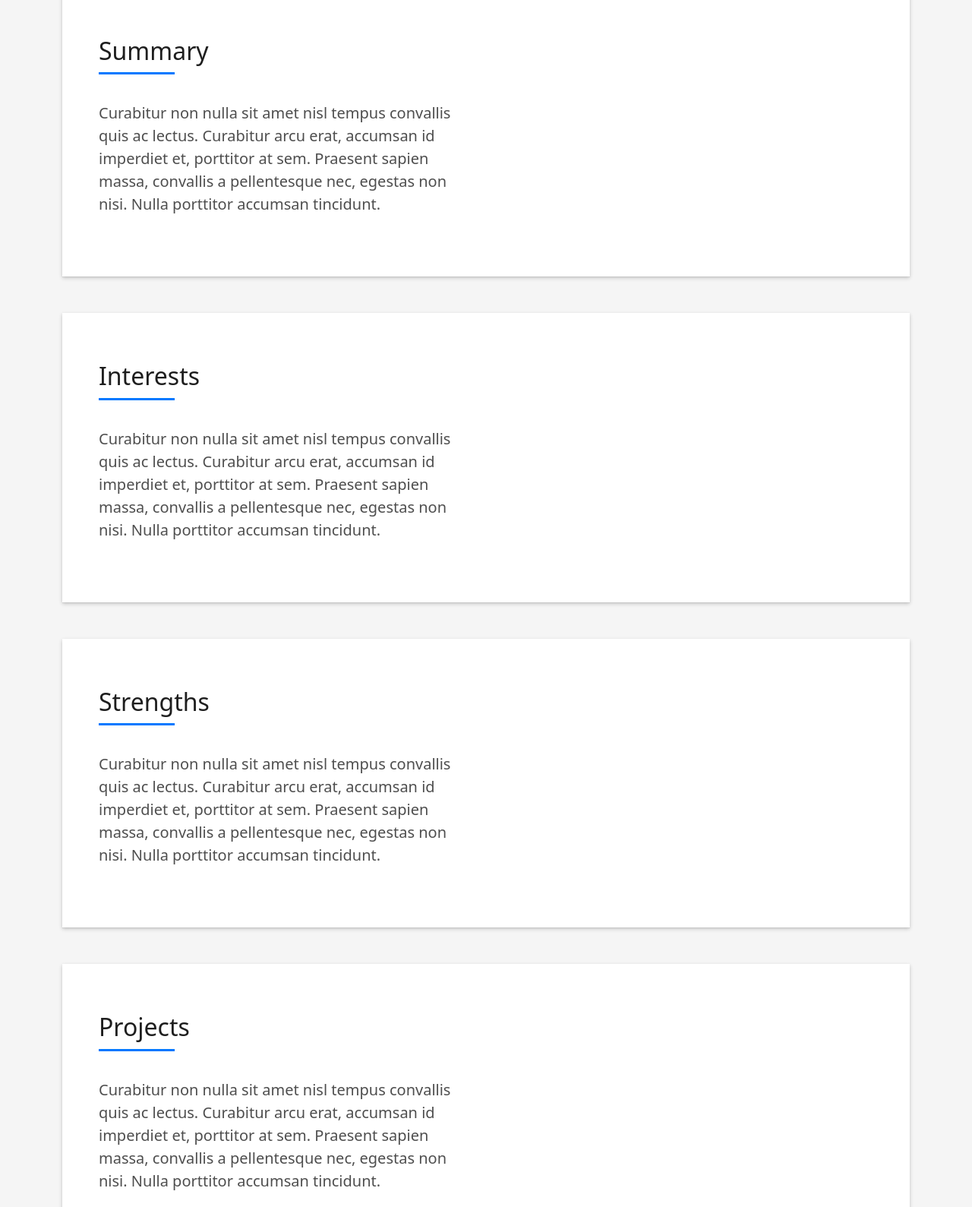
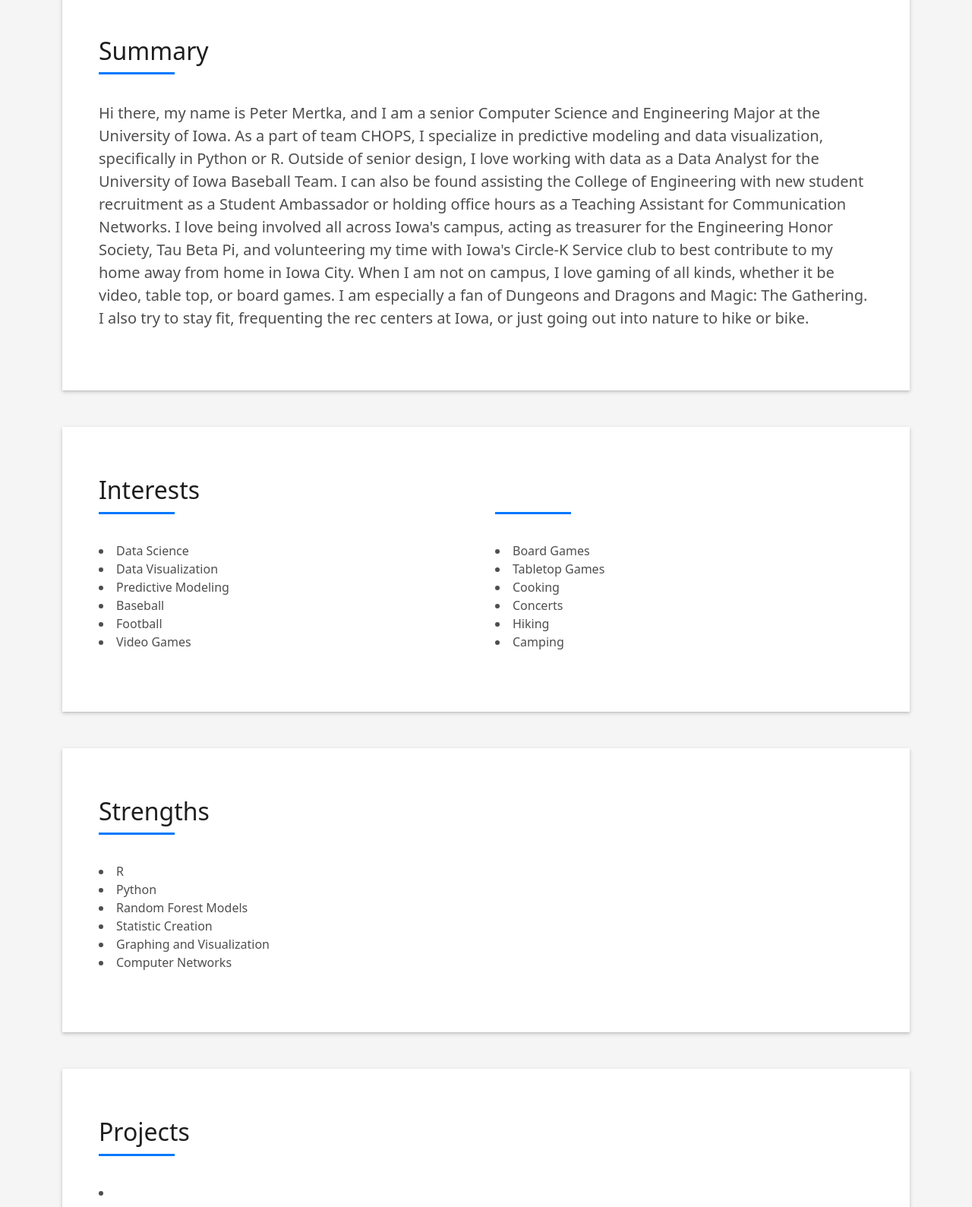
Before and after one commit to BenL3/BenL3.github.io, a plain HTML site: page mertka.html in a window 1280 px wide. Shown: the part 880-2469 px from the top of the page at 76% size. Drawn offline with Linux system fonts and the light colour scheme; a script that the page names is missing.

Commit message:
Work on Peter Personal profile

```diff
--- a/mertka.html
+++ b/mertka.html
@@ -73,7 +73,7 @@
   </header><!-- End Header -->
 
   <!-- ======= Hero Section ======= -->
-  <div id="hero" class="hero route bg-image" style="background-image: url(assets/img/Peter.jpg)">
+  <div id="hero" class="hero route bg-image" style="background-image: url(assets/img/PeterCute.jpg)">
     <div class="overlay-itro"></div>
     <div class="hero-content display-table">
       <div class="table-cell">
@@ -95,7 +95,7 @@
           <div class="col-sm-12">
             <div class="box-shadow-full">
               <div class="row">
-                <div class="col-md-6">
+                <div class="col-md-13">
                   <div class="about-me pt-4 pt-md-0">
                     <div class="title-box-2">
                       <h5 class="title-left">
@@ -103,10 +103,7 @@
                       </h5>
                     </div>
                     <p class="lead">
-                      Curabitur non nulla sit amet nisl tempus convallis quis ac lectus. Curabitur arcu erat, accumsan id
-                      imperdiet et, porttitor
-                      at sem. Praesent sapien massa, convallis a pellentesque nec, egestas non nisi. Nulla
-                      porttitor accumsan tincidunt.
+                      Hi there, my name is Peter Mertka, and I am a senior Computer Science and Engineering Major at the University of Iowa. As a part of team CHOPS, I specialize in predictive modeling and data visualization, specifically in Python or R. Outside of senior design, I love working with data as a Data Analyst for the University of Iowa Baseball Team. I can also be found assisting the College of Engineering with new student recruitment as a Student Ambassador or holding office hours as a Teaching Assistant for Communication Networks. I love being involved all across Iowa's campus, acting as treasurer for the Engineering Honor Society, Tau Beta Pi, and volunteering my time with Iowa's Circle-K Service club to best contribute to my home away from home in Iowa City. When I am not on campus, I love gaming of all kinds, whether it be video, table top, or board games. I am especially a fan of Dungeons and Dragons and Magic: The Gathering. I also try to stay fit, frequenting the rec centers at Iowa, or just going out into nature to hike or bike.
                     </p>
                     <!-- <p class="lead">
                       Mauris blandit aliquet elit, eget tincidunt nibh pulvinar a. Vivamus suscipit tortor eget felis
@@ -136,10 +133,39 @@
                       </h5>
                     </div>
                     <p class="lead">
-                      Curabitur non nulla sit amet nisl tempus convallis quis ac lectus. Curabitur arcu erat, accumsan id
-                      imperdiet et, porttitor
-                      at sem. Praesent sapien massa, convallis a pellentesque nec, egestas non nisi. Nulla
-                      porttitor accumsan tincidunt.
+                      <li><a>Data Science</a></li>
+                      <li><a>Data Visualization</a></li>
+                      <li><a>Predictive Modeling</a></li>
+                      <li><a>Baseball</a></li>
+                      <li><a>Football</a></li>
+                      <li><a>Video Games</a></li>
+                    </p>
+                    <!-- <p class="lead">
+                      Mauris blandit aliquet elit, eget tincidunt nibh pulvinar a. Vivamus suscipit tortor eget felis
+                      porttitor volutpat. Vestibulum
+                      ac diam sit amet quam vehicula elementum sed sit amet dui. porttitor at sem.
+                    </p>
+                    <p class="lead">
+                      Nulla porttitor accumsan tincidunt. Quisque velit nisi, pretium ut lacinia in, elementum id enim.
+                      Nulla porttitor accumsan
+                      tincidunt. Mauris blandit aliquet elit, eget tincidunt nibh pulvinar a. -->
+                    </p>
+                  </div>
+                </div>
+                <div class="col-md-6">
+                  <div class="about-me pt-4 pt-md-0">
+                    <div class="title-box-2">
+                      <h5 class="title-left" >
+                        &nbsp;
+                      </h5>
+                    </div>
+                    <p class="lead">
+                      <li><a>Board Games</a></li>
+                      <li><a>Tabletop Games</a></li>
+                      <li><a>Cooking</a></li>
+                      <li><a>Concerts</a></li>
+                      <li><a>Hiking</a></li>
+                      <li><a>Camping</a></li>
                     </p>
                     <!-- <p class="lead">
                       Mauris blandit aliquet elit, eget tincidunt nibh pulvinar a. Vivamus suscipit tortor eget felis
@@ -169,10 +195,12 @@
                       </h5>
                     </div>
                     <p class="lead">
-                      Curabitur non nulla sit amet nisl tempus convallis quis ac lectus. Curabitur arcu erat, accumsan id
-                      imperdiet et, porttitor
-                      at sem. Praesent sapien massa, convallis a pellentesque nec, egestas non nisi. Nulla
-                      porttitor accumsan tincidunt.
+                      <li><a>R</a></li>
+                      <li><a>Python</a></li>
+                      <li><a>Random Forest Models</a></li>
+                      <li><a>Statistic Creation</a></li>
+                      <li><a>Graphing and Visualization</a></li>
+                      <li><a>Computer Networks</a></li>
                     </p>
                     <!-- <p class="lead">
                       Mauris blandit aliquet elit, eget tincidunt nibh pulvinar a. Vivamus suscipit tortor eget felis
@@ -202,10 +230,7 @@
                       </h5>
                     </div>
                     <p class="lead">
-                      Curabitur non nulla sit amet nisl tempus convallis quis ac lectus. Curabitur arcu erat, accumsan id
-                      imperdiet et, porttitor
-                      at sem. Praesent sapien massa, convallis a pellentesque nec, egestas non nisi. Nulla
-                      porttitor accumsan tincidunt.
+                      <li><a></a></li>
                     </p>
                     <!-- <p class="lead">
                       Mauris blandit aliquet elit, eget tincidunt nibh pulvinar a. Vivamus suscipit tortor eget felis
```
Also changed, not shown: index.html (+1 -1 lines), assets/img/PeterCute.jpg (added), 1 other file.
